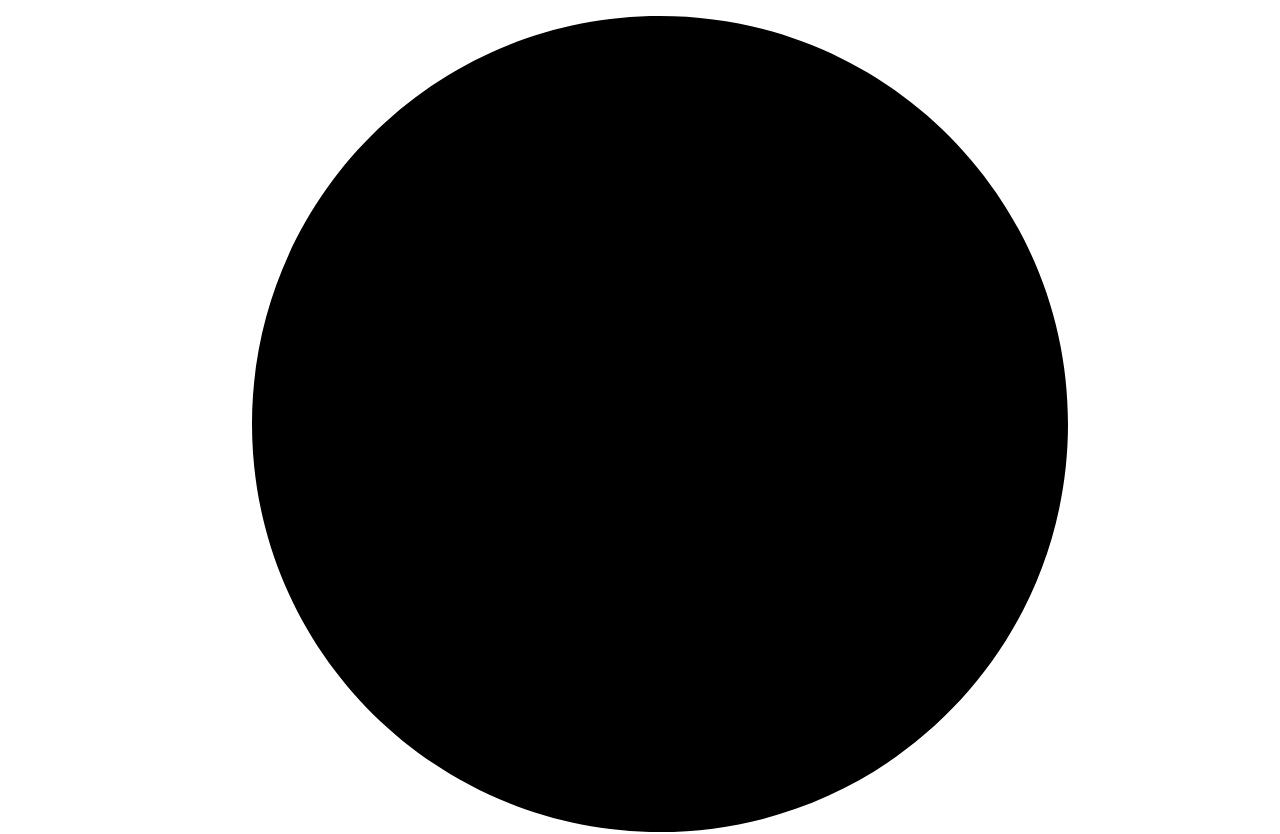
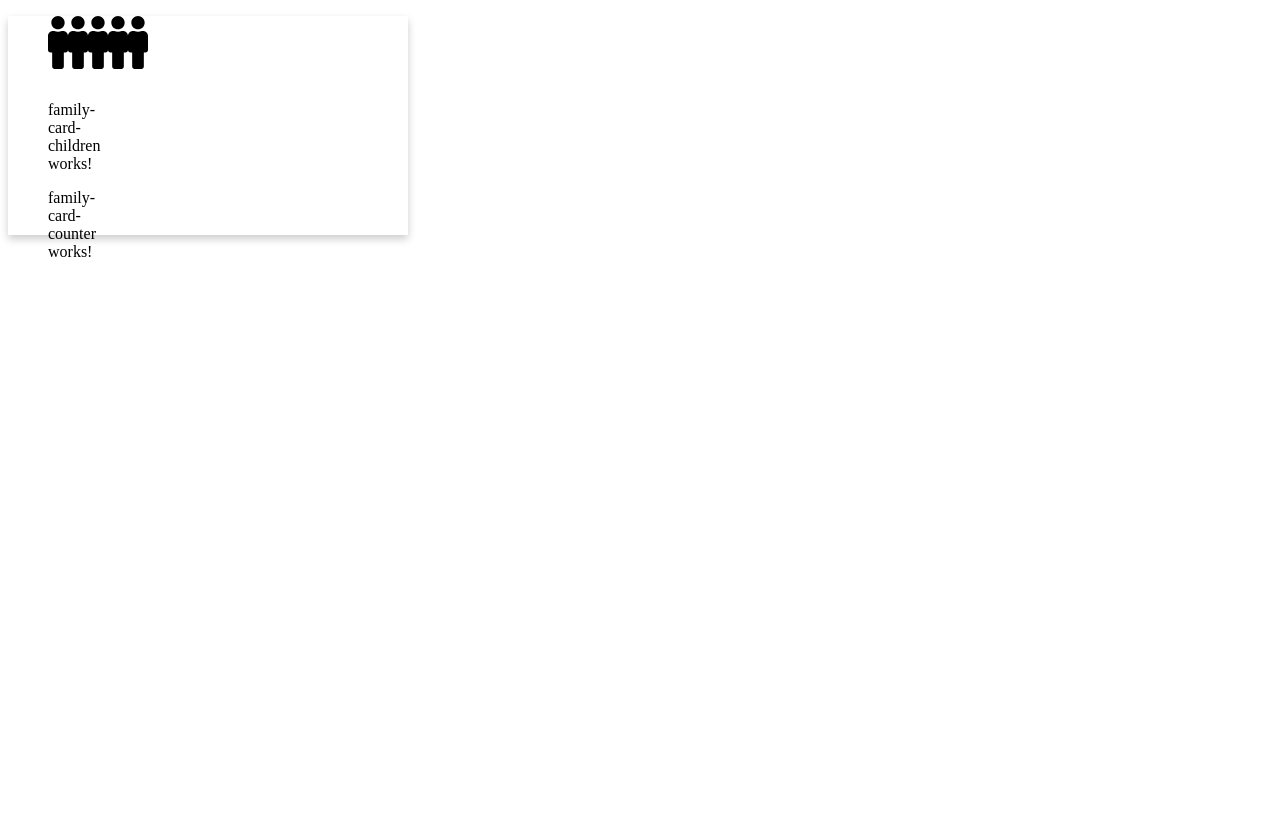
Before and after one commit to allanwest/FamilyMembers, an Angular app: page / in a window 1280 px wide. Shown: the top 834 px of the page. After the commit the page ends 800 px from the top, so only its background shows below. Built offline with nearby package versions, Linux system fonts and the light colour scheme.

Commit message:
Style changes to list and added card class

```diff
--- a/src/app/family-card/family-card.component.css
+++ b/src/app/family-card/family-card.component.css
@@ -1,3 +1,21 @@
 ul {
   list-style-type: none;
+  display: -ms-flexbox;           /* IE 10 */
+  display: -webkit-flex;          /* Safari 6.1+. iOS 7.1+ */
+  display: flex;
+  -webkit-flex-flow: wrap column; /* Safari 6.1+ */
+  flex-flow: nowrap;
+  max-height: 150px;
 }
+li {
+  max-width: 20px;
+  display: flex;
+}
+li img {
+  width: 100%;
+}
+
+.card {
+  box-shadow: 0 4px 8px 0 rgba(0,0,0,0.2);
+  width: 400px;
+}
```
